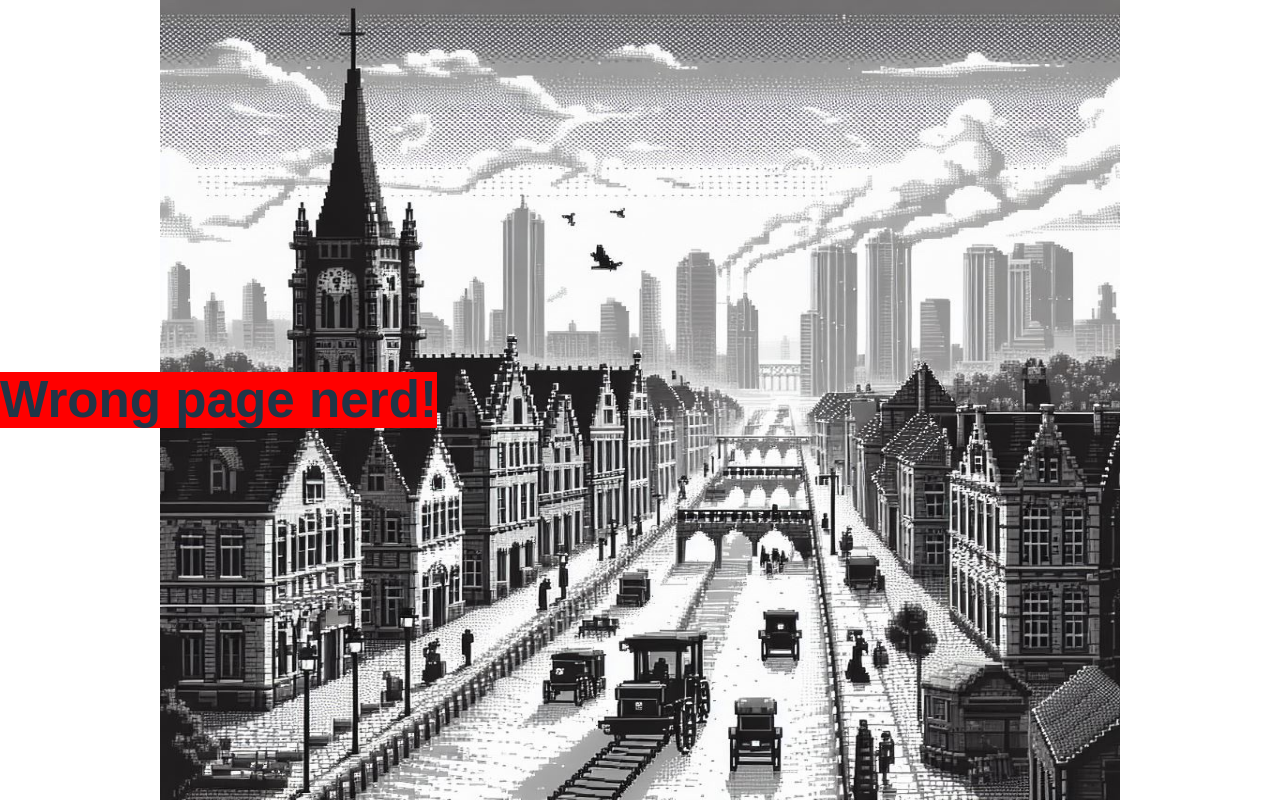
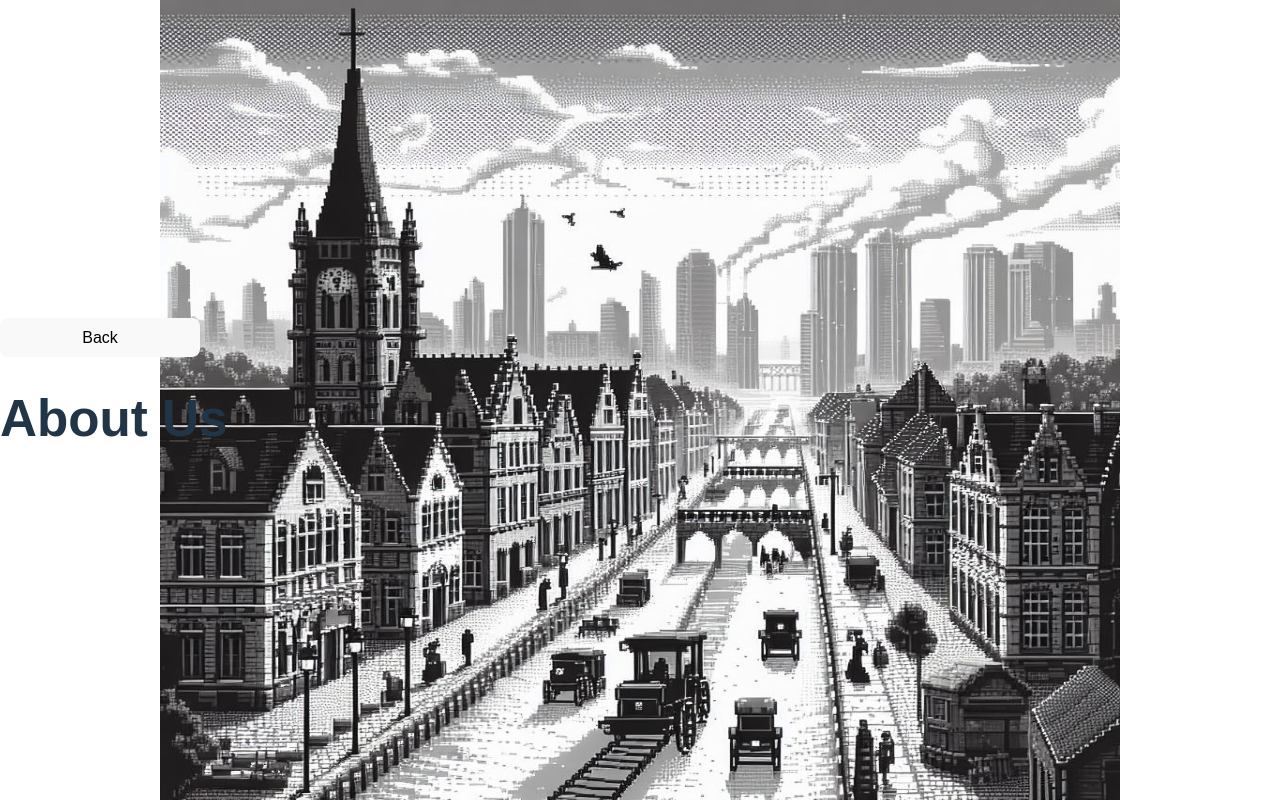
Before and after one commit to Armand57araujo/whiteChapelMysteries, a React (Vite) app in the folder client/: page /aboutus in a window 1280 px wide. Before the commit this address had no page. Built offline with nearby package versions, Linux system fonts and the light colour scheme; a web font is replaced by a local one.

Commit message:
added about us page and links sending to and from the home page

```diff
--- a/client/src/components/TypingWithSound.jsx
+++ b/client/src/components/TypingWithSound.jsx
@@ -1,6 +1,6 @@
 import React, { useEffect } from 'react';
-import Typed from 'typed.js';
-import { Howl } from 'howler';
+// import Typed from 'typed.js';
+// import { Howl } from 'howler';
 
 
 const TypingWithSound = () => {
--- /dev/null
+++ b/client/src/pages/AboutUs.jsx
@@ -0,0 +1,17 @@
+import {Link} from 'react-router-dom'
+
+const AboutUs = () => {
+
+    return(
+        <div>
+            <Link to="/">
+            <button>Back</button>
+            </Link>
+            <h1>
+                About Us
+            </h1>
+        </div>
+    )
+}
+
+export default AboutUs;
--- a/client/src/pages/index.jsx
+++ b/client/src/pages/index.jsx
@@ -1,3 +1,5 @@
+import {Link} from 'react-router-dom';
+
 const Index = () => {
 
 return(
@@ -14,21 +16,17 @@ return(
                     <button className="font margin-topsml">Log In To Play</button>
                 </div>
                 <div>
+                    <Link to="/aboutus">
                     <button className="font margin-top">About Us</button>
+                    </Link>
                 </div>
             </div>
         </div>
 
     </>
 
-
 )
-
-
-
 
 }
 
-
-
 export default Index;
```
Also changed, not shown: client/src/main.jsx (+7 -3 lines), client/src/pages/Signup.jsx (+4 -4 lines).
